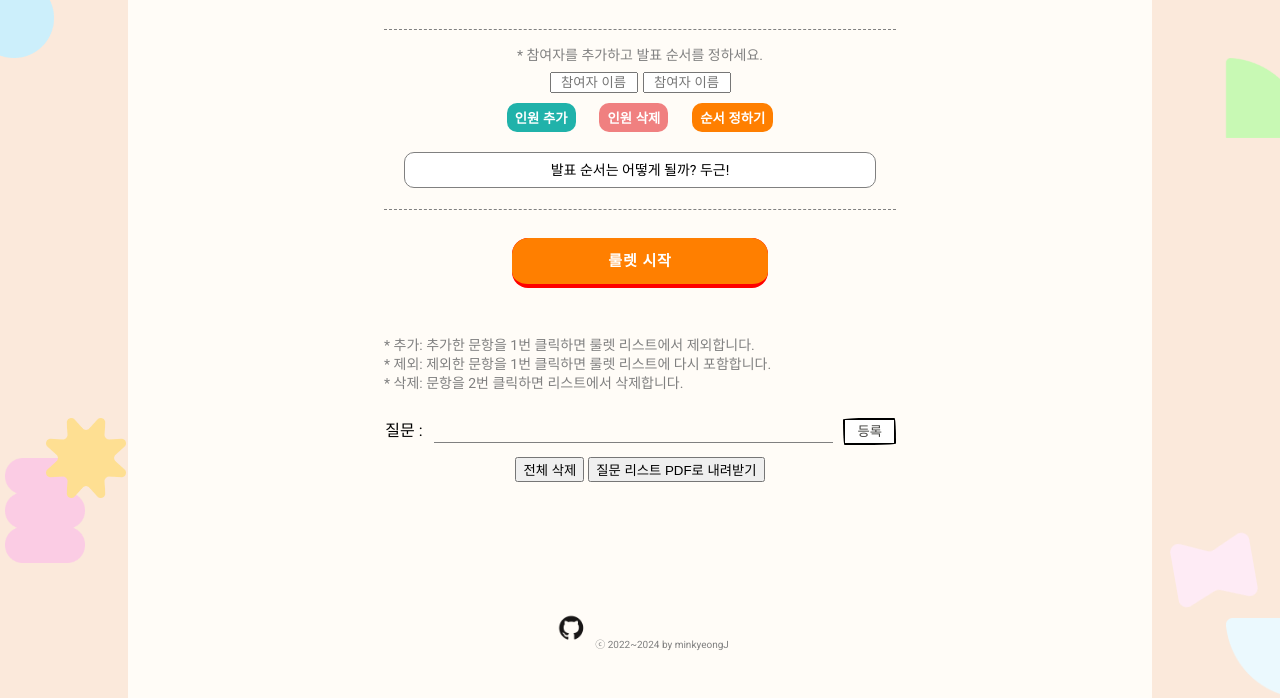
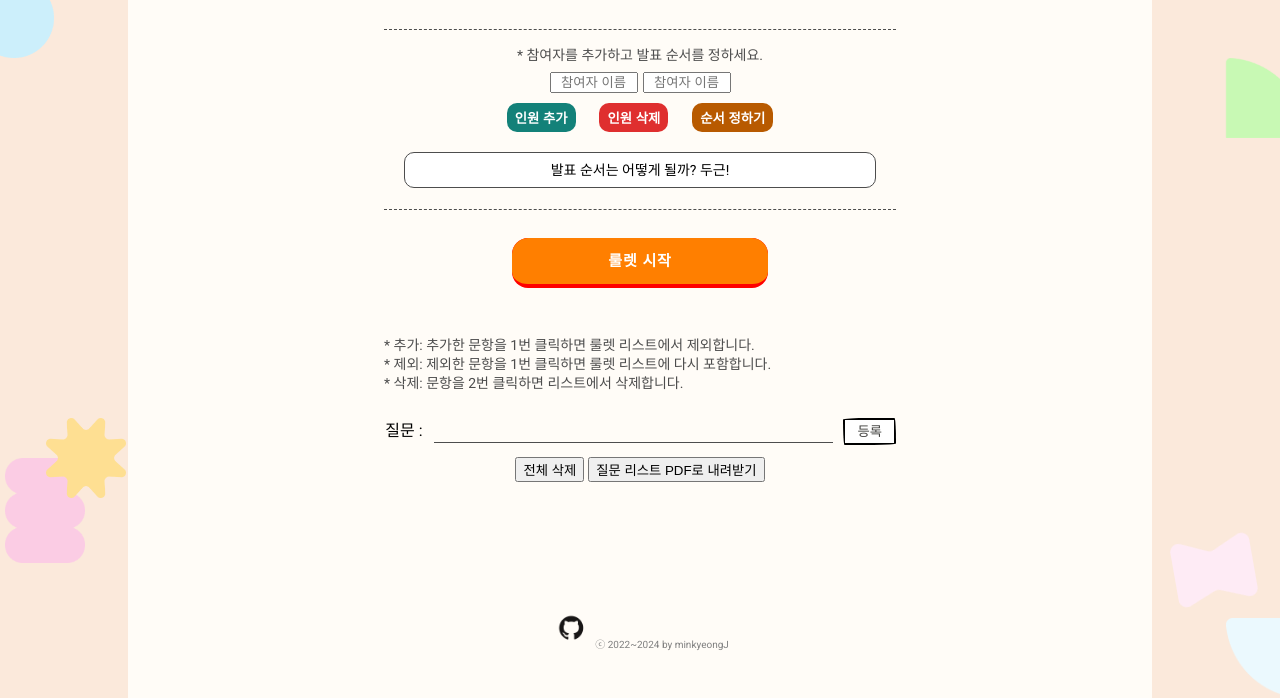
Before and after one commit to minkyeongJ/roulette, a website with bundled scripts: page index.html in a window 1280 px wide. Shown: the part 102-800 px from the top of the page. Built offline with nearby package versions, Linux system fonts and the light colour scheme; files whose address does not match are found by name; a web font is replaced by a local one.

Commit message:
Fix: 페이지 내 텍스트 대비율 4.5:1 이상으로 변경

```diff
--- a/style.scss
+++ b/style.scss
@@ -4,7 +4,7 @@
 // font-family: 'Nanum Gothic', sans-serif;
 // font-family: 'Roboto', sans-serif;
 :root {
-  --gray-explain: gray;
+  --gray-explain: #4d4d4d;
   --size-explain: 14px;
   --orange-btn: #ff7f00;
 }
@@ -100,13 +100,13 @@ main {
     font-weight: bold;
   }
   #button-add {
-    background-color: lightseagreen;
+    background-color: #138179;
   }
   #button-delete {
-    background-color: lightcoral;
+    background-color: #df2f2f;
   }
   #button-shuffle {
-    background-color: var(--orange-btn);
+    background-color: #b85a00;
   }
   #participants-order {
     margin: 20px;
@@ -196,7 +196,7 @@ main {
     height: 23px;
     font-size: 16px;
     border: none;
-    border-bottom: 1px solid gray;
+    border-bottom: 1px solid var(--gray-explain);
     background-color: initial;
   }
   #button-addquestion {
```
Also changed, not shown: style.css, 1 other file.
